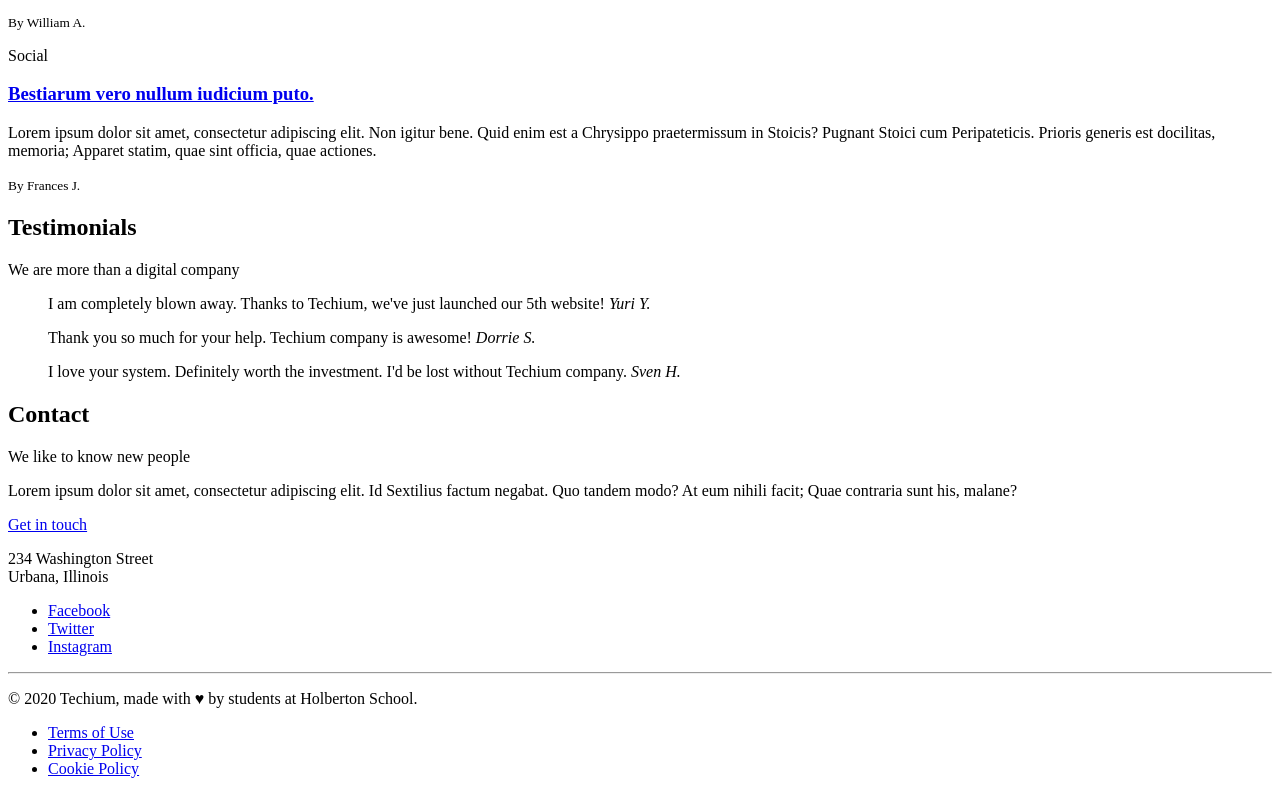
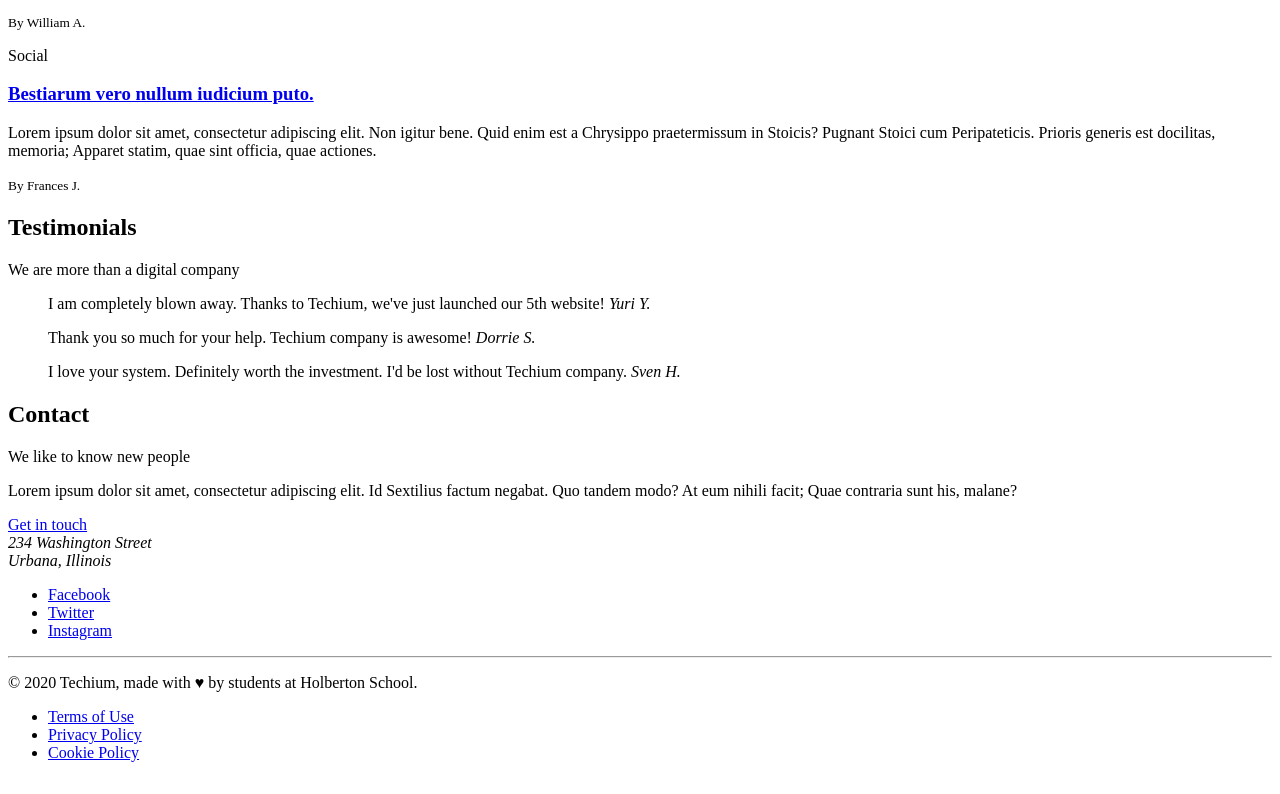
Before and after one commit to elodieriou/holbertonschool-web_front_end, a plain HTML site: page 0x00-html_advanced/31-index.html in a window 1280 px wide. Shown: the part 1583-2377 px from the top of the page. Drawn offline with Linux system fonts and the light colour scheme.

Commit message:
update p tag by address tag

```diff
--- a/0x00-html_advanced/31-index.html
+++ b/0x00-html_advanced/31-index.html
@@ -195,7 +195,7 @@
 
         <!-- Footer -->
         <footer>
-            <p>234 Washington Street <br> Urbana, Illinois</p>
+            <address>234 Washington Street <br> Urbana, Illinois</address>
             <div>
                 <ul>
                     <li><a href="https://www.facebook.com/HolbertonSchool/">Facebook</a></li>
```
